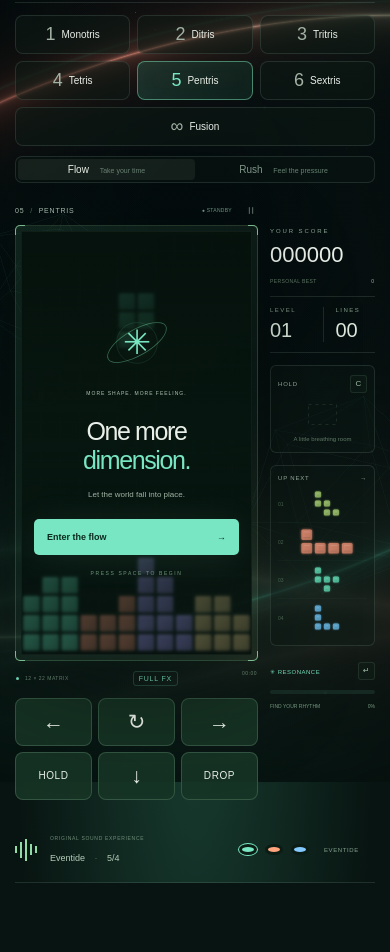
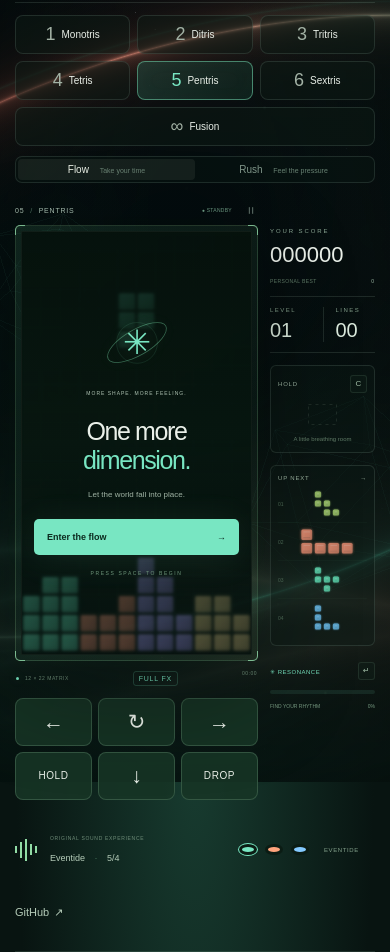
Before and after one commit to mtschoen/polyphase, a website built with Vite: page index.html in a window 390 px wide. Shown: the part 62-1014 px from the top of the page. Before the commit the page ends 945 px from the top, so only its background shows below. Built offline with nearby package versions, Linux system fonts and the light colour scheme; animation ran at ten frames a second.

Commit message:
Link to GitHub from the game and size the initial mobile board

```diff
--- a/src/interface.ts
+++ b/src/interface.ts
@@ -59,7 +59,7 @@ export function createInterface(): void {
         <button id="resonance" class="resonance" title="Fill the meter, then press Enter to clear the bottom four rows"><span class="panel-heading"><span>✳ RESONANCE</span><kbd>↵</kbd></span><span class="charge-track"><span id="charge-fill"></span></span><span class="charge-caption"><span id="charge-label">FIND YOUR RHYTHM</span><span id="charge-percent">0%</span></span></button>
       </aside>
     </main>
-    <footer class="site-footer"><div class="now-playing"><div class="equalizer"><i></i><i></i><i></i><i></i><i></i></div><div><span>ORIGINAL SOUND EXPERIENCE</span><strong id="track-name">Eventide <b>·</b> 5/4</strong></div></div><div class="theme-picker" role="group" aria-label="Atmosphere">${THEMES.map((theme, index) => `<button data-theme="${index}" class="theme-dot ${index === 0 ? 'selected' : ''}" style="--swatch:${theme.primary}" aria-label="${theme.name} atmosphere" aria-pressed="${index === 0}"></button>`).join('')}<span id="theme-name">EVENTIDE</span></div><div class="headphone-note">◉ <span>Better with headphones</span></div></footer>
+    <footer class="site-footer"><div class="now-playing"><div class="equalizer"><i></i><i></i><i></i><i></i><i></i></div><div><span>ORIGINAL SOUND EXPERIENCE</span><strong id="track-name">Eventide <b>·</b> 5/4</strong></div></div><div class="theme-picker" role="group" aria-label="Atmosphere">${THEMES.map((theme, index) => `<button data-theme="${index}" class="theme-dot ${index === 0 ? 'selected' : ''}" style="--swatch:${theme.primary}" aria-label="${theme.name} atmosphere" aria-pressed="${index === 0}"></button>`).join('')}<span id="theme-name">EVENTIDE</span></div><a class="source-link" href="https://github.com/mtschoen/polyphase" target="_blank" rel="noopener noreferrer" aria-label="View Polyphase on GitHub (opens in a new tab)">GitHub <span aria-hidden="true">&#8599;</span></a><div class="headphone-note">◉ <span>Better with headphones</span></div></footer>
     <div class="keyboard-strip"><span><kbd>←</kbd><kbd>→</kbd> move</span><span><kbd>↑</kbd> rotate</span><span><kbd>↓</kbd> soft drop</span><span><kbd class="wide-key">SPACE</kbd> hard drop</span><span><kbd>C</kbd> hold</span><span><kbd>P</kbd> pause</span></div>
     ${settingsDialog()}
     <dialog id="help-dialog"><div class="dialog-heading"><span class="eyebrow">A FAMILIAR RHYTHM, REMIXED</span><button data-close class="close-button" aria-label="Close help">×</button></div><h2>A few more squares.<br>A lot more possibility.</h2><p>Fit the falling shapes together. Fill a complete horizontal line to clear it. Keep the stack below the top.</p><div class="help-grid"><span>Move</span><kbd>← → / A D</kbd><span>Rotate clockwise</span><kbd>↑ / X / E</kbd><span>Rotate counterclockwise</span><kbd>Z / Q</kbd><span>Soft / hard drop</span><kbd>↓ / SPACE</kbd><span>Hold a piece</span><kbd>C / SHIFT</kbd><span>Resonance</span><kbd>ENTER</kbd><span>Pause</span><kbd>P / ESC</kbd><span>Mute / fullscreen</span><kbd>M / F</kbd></div><p><strong>Make some space.</strong> Each placement and cleared line charges Resonance. At 100%, press Enter to sweep away the bottom four rows.</p><p class="dialog-bottom">Choose any pure size from one to six. Fusion lets you mix your own sizes with equal chances for each. Mirrored shapes are included, including all seven classic four-square pieces.</p></dialog>
--- a/src/styles/foundation.css
+++ b/src/styles/foundation.css
@@ -12,6 +12,7 @@ body {
   --line: rgba(173, 213, 193, 0.14);
   --panel: rgba(10, 25, 21, 0.64);
   --board-height: min(64vh, 660px);
+  --board-ratio: 0.5454545;
 }
 * {
   box-sizing: border-box;
--- a/src/styles/mobile.css
+++ b/src/styles/mobile.css
@@ -103,6 +103,7 @@
     display: none;
   }
   .site-footer {
+    flex-wrap: wrap;
     margin: 0 5%;
     padding: 17px 0;
   }
--- a/src/styles/panels.css
+++ b/src/styles/panels.css
@@ -236,6 +236,22 @@
   margin-left: 7px;
   min-width: 72px;
 }
+.source-link {
+  display: inline-flex;
+  align-items: center;
+  gap: 5px;
+  min-height: 44px;
+  flex-shrink: 0;
+  color: #b4cbb8;
+  font-size: 11px;
+  text-decoration: none;
+  white-space: nowrap;
+}
+.source-link:hover,
+.source-link:focus-visible {
+  color: var(--accent);
+  text-decoration: underline;
+}
 .headphone-note {
   font-size: 15px;
   color: #728f7a;
--- a/src/styles/touch-play.css
+++ b/src/styles/touch-play.css
@@ -109,6 +109,7 @@
     letter-spacing: 0;
   }
   .in-run .site-footer {
+    flex-wrap: nowrap;
     position: fixed;
     inset: auto 0 0;
     z-index: 7;
```
Also changed, not shown: TEST-REPORT.md (+3 -2 lines), tests/mobile-smoke.mjs (+3 -1 lines).
